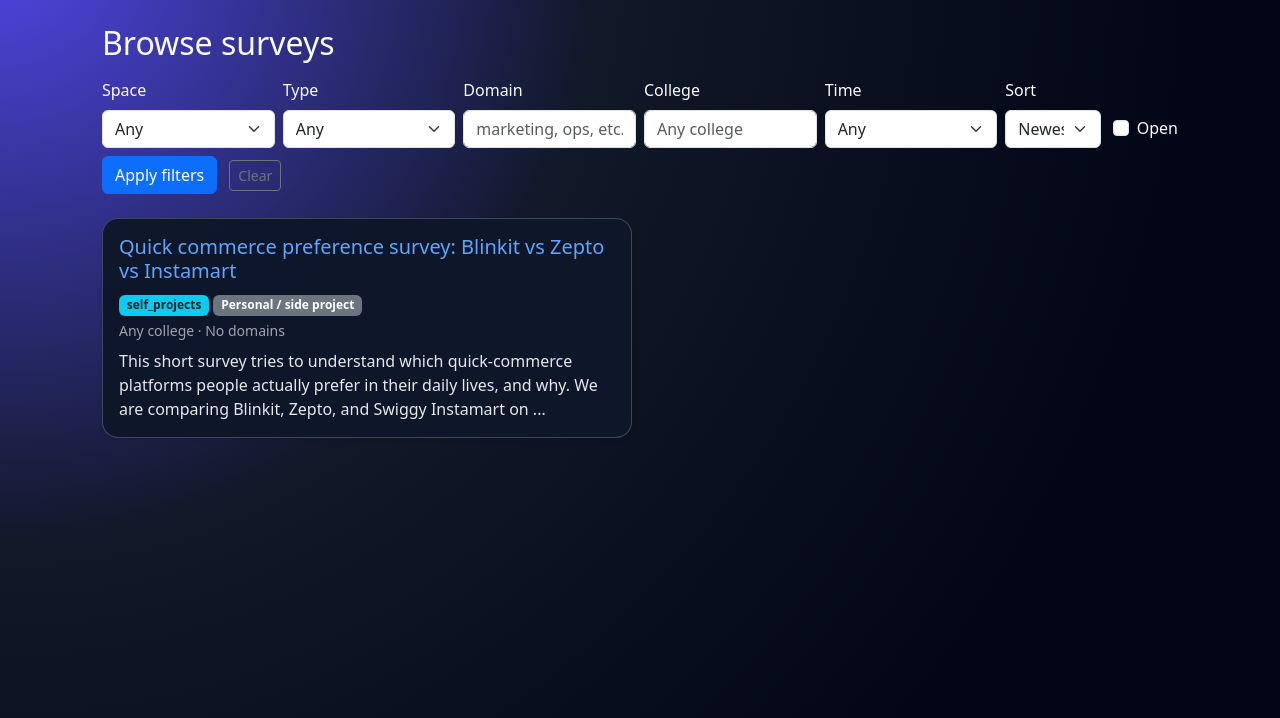
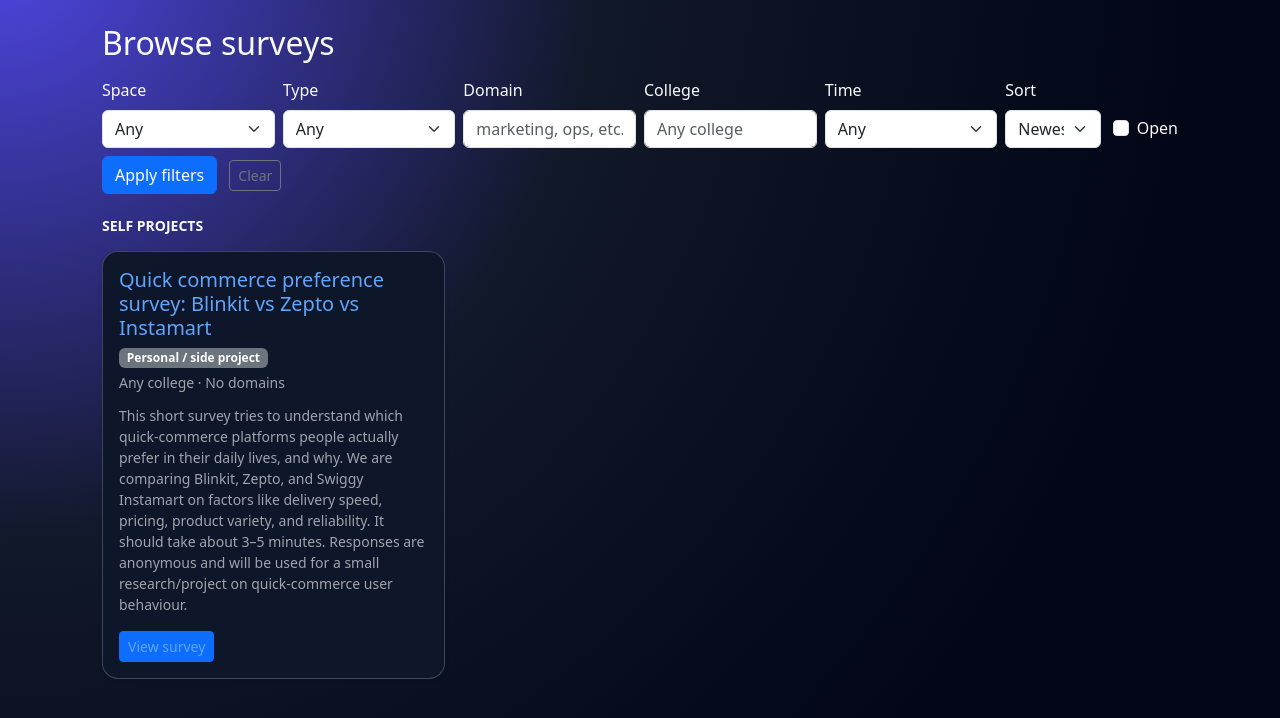
Before and after one commit to meghananakka04-sys/survey_hub, a Flask app: page /browse in a window 1280 px wide. Shown: the part 56-774 px from the top of the page. Run offline with Flask 3, Linux system fonts and the light colour scheme; data comes from the database, SQL or seed files in the repository.

Commit message:
Improve browse page layout and readability

```diff
--- a/app.py
+++ b/app.py
@@ -151,7 +151,6 @@ def browse():
     time_filter = request.args.get('time')
     sort = request.args.get('sort', 'newest')
     open_only = request.args.get('open_only')
-
     query = Survey.query
     if space_filter:
         query = query.filter(Survey.space == space_filter)
@@ -165,16 +164,29 @@ def browse():
         query = query.filter(Survey.time_estimate == time_filter)
     if open_only == '1':
         query = query.filter(Survey.is_open == True)
-
     if sort == 'closing':
         query = query.order_by(Survey.deadline.asc().nulls_last())
     else:
         query = query.order_by(Survey.created_at.desc())
-
     surveys = query.all()
+    # Group surveys by space (category)
+    categories = {}
+    for s in surveys:
+        space_key = s.space or 'general'
+        categories.setdefault(space_key, []).append(s)
+    # Define display names for spaces
+    space_labels = {
+        'case_comps': 'Case comps',
+        'college_surveys': 'College surveys',
+        'general_research': 'General research',
+        'self_projects': 'Self projects',
+        'general': 'General'
+    }
     return render_template(
         'browse.html',
         surveys=surveys,
+        categories=categories,
+        space_labels=space_labels,
         space_filter=space_filter,
         type_filter=type_filter,
         domain_filter=domain_filter,
--- a/static/styles.css
+++ b/static/styles.css
@@ -191,3 +191,22 @@ body {
 .card a {
   color: #60a5fa;
 }
+
+/* Dark cards that are easy to read */
+.card {
+  background-color: rgba(15, 23, 42, 0.98);
+  color: #f9fafb;
+  border-radius: 1rem;
+  border: 1px solid rgba(148, 163, 184, 0.35);
+}
+
+/* Ensure muted/secondary text is still visible */
+.card .text-muted,
+.text-light-75 {
+  color: rgba(249, 250, 251, 0.75) !important;
+}
+
+/* Category headings */
+h2, .h5 {
+  color: #f9fafb;
+}
--- a/templates/browse.html
+++ b/templates/browse.html
@@ -69,18 +69,24 @@
 </form>
 
 {% if surveys %}
-  <div class="row row-cols-1 row-cols-md-2 g-3">
-    {% for s in surveys %}
-      <div class="col">
+  {# Grouped by space (category) #}
+  {% for space_key, category_surveys in categories.items() %}
+    <h5 class="mt-4 mb-3 text-uppercase small fw-bold">
+      {{ space_labels.get(space_key, space_key) }}
+    </h5>
+
+    <div class="row mb-4">
+      {% for s in category_surveys %}
+        <div class="col-md-6 col-lg-4 mb-3">
           <div class="card h-100 shadow-sm">
-          <div class="card-body">
-            <h5 class="card-title">
+            <div class="card-body d-flex flex-column">
+              <h5 class="card-title mb-1">
                 <a href="{{ url_for('survey_detail', survey_id=s.id) }}" class="text-decoration-none">
                   {{ s.title }}
                 </a>
               </h5>
+
               <p class="mb-1">
-              <span class="badge bg-info text-dark">{{ s.space or 'General' }}</span>
                 <span class="badge bg-secondary">
                   {% if s.type == 'course_project' %}Course / academic project{% elif s.type == 'competition_event' %}Case competition / event{% elif s.type == 'research_academic' %}Research / dissertation / paper{% elif s.type == 'personal_side' %}Personal / side project{% else %}{{ s.type }}{% endif %}
                 </span>
@@ -88,21 +94,32 @@
                   <span class="badge bg-light text-dark">{{ s.time_estimate }} min</span>
                 {% endif %}
               </p>
-            <p class="mb-1 small text-muted">
+
+              <p class="mb-1 small text-light-75">
                 {{ s.college or 'Any college' }} ·
                 {% if s.domain_tags %}{{ s.domain_tags }}{% else %}No domains{% endif %}
               </p>
+
               {% if s.deadline %}
-              <p class="mb-1 small text-muted">Deadline: {{ s.deadline }}</p>
+                <p class="mb-1 small text-light-75">Deadline: {{ s.deadline }}</p>
               {% endif %}
-            <p class="card-text mt-2">
-              {{ s.description[:180] }}{% if s.description and s.description|length > 180 %}...{% endif %}
+
+              <p class="card-text mt-2 card-description small">
+                {{ s.description }}
               </p>
+
+              <div class="mt-auto">
+                <a href="{{ url_for('survey_detail', survey_id=s.id) }}"
+                   class="btn btn-primary btn-sm">
+                  View survey
+                </a>
+              </div>
             </div>
           </div>
         </div>
       {% endfor %}
     </div>
+  {% endfor %}
 {% else %}
   <p>No surveys match your filters. Try clearing filters or be the first to
     <a href="{{ url_for('create_survey') }}">post one</a>.
```
Lines whose indentation alone changed are shown as unchanged.
